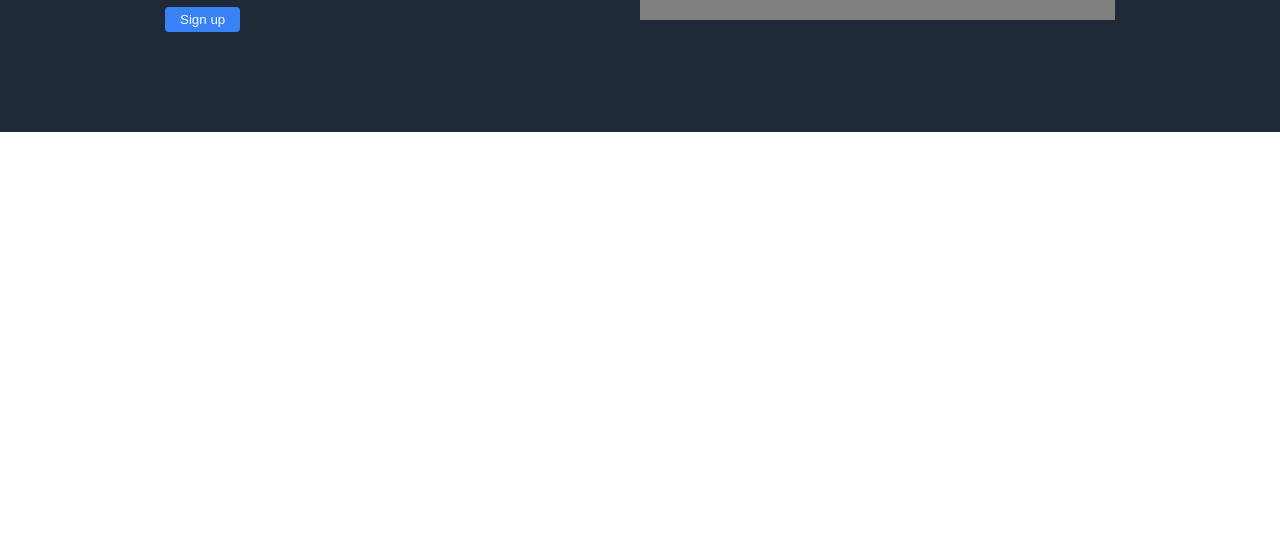
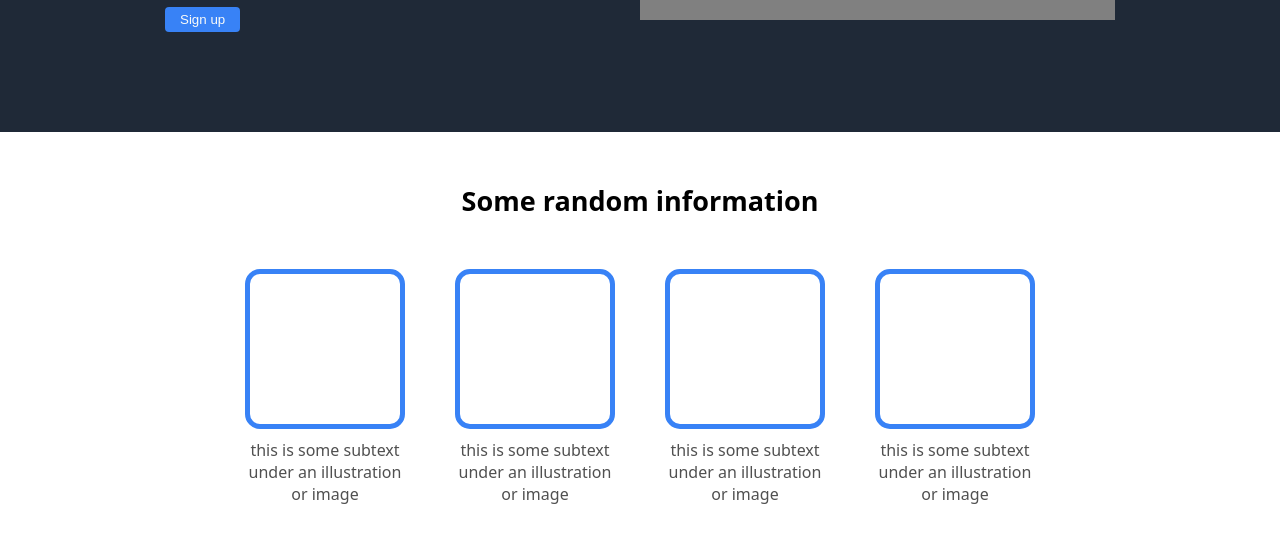
Before and after one commit to Medvideq/landing-page, a plain HTML site: page index.html in a window 1280 px wide. Shown: the part 371-914 px from the top of the page. Before the commit the page ends 800 px from the top, so only its background shows below. Drawn offline with Linux system fonts and the light colour scheme.

Commit message:
Completed action section of page
added and modified in index.html and styles.css

```diff
--- a/index.html
+++ b/index.html
@@ -29,5 +29,28 @@
     </div>
 
 
-</body>
-</html>
+    <div class="action">
+        <div class="action-title">Some random information</div>
+        <div class="boxes">
+            <div class="container">
+                <div class="box"></div>
+                <div class="sub">this is some subtext under an illustration or image</div>
+            </div>
+            <div class="container">
+                <div class="box"></div>
+                <div class="sub">this is some subtext under an illustration or image</div>
+            </div>
+            <div class="container">
+                <div class="box"></div>
+                <div class="sub">this is some subtext under an illustration or image</div>
+            </div>
+            <div class="container">
+                <div class="box"></div>
+                <div class="sub">this is some subtext under an illustration or image</div>
+            </div>
+        </div>
+    </div>
+
+
+    </body>
+    </html>
--- a/styles.css
+++ b/styles.css
@@ -3,6 +3,7 @@ body {
     font-family: system-ui, -apple-system, BlinkMacSystemFont, 'Segoe UI', Roboto, Oxygen, Ubuntu, Cantarell, 'Open Sans', 'Helvetica Neue', sans-serif;
     display: flex;
     flex-direction: column;
+    box-sizing: border-box;
 }
 
 .logo {
@@ -78,3 +79,40 @@ button {
     background-color: grey;
     padding: 100px 0 100px 0;
 }
+
+.action {
+    display: flex;
+    flex-direction: column;
+    align-items: center;
+}
+
+
+.action-title {
+    text-align: center;
+    font-size: 27px;
+    font-weight: bold;
+    padding: 50px 0 50px 0;
+}
+
+.boxes {
+    display: flex;
+    justify-content: center;
+    gap: 50px;
+    flex-wrap: wrap;
+    padding-bottom: 100px;
+}
+
+.box {
+    border: 5px solid #3882f6;
+    width: 150px;
+    height: 150px;
+    border-radius: 15px;
+    flex-shrink: 0;
+    margin-bottom: 10px;
+}
+
+.container {
+    text-align: center;
+    flex-basis: 150px;
+    color: rgb(80, 80, 80);
+}
```
